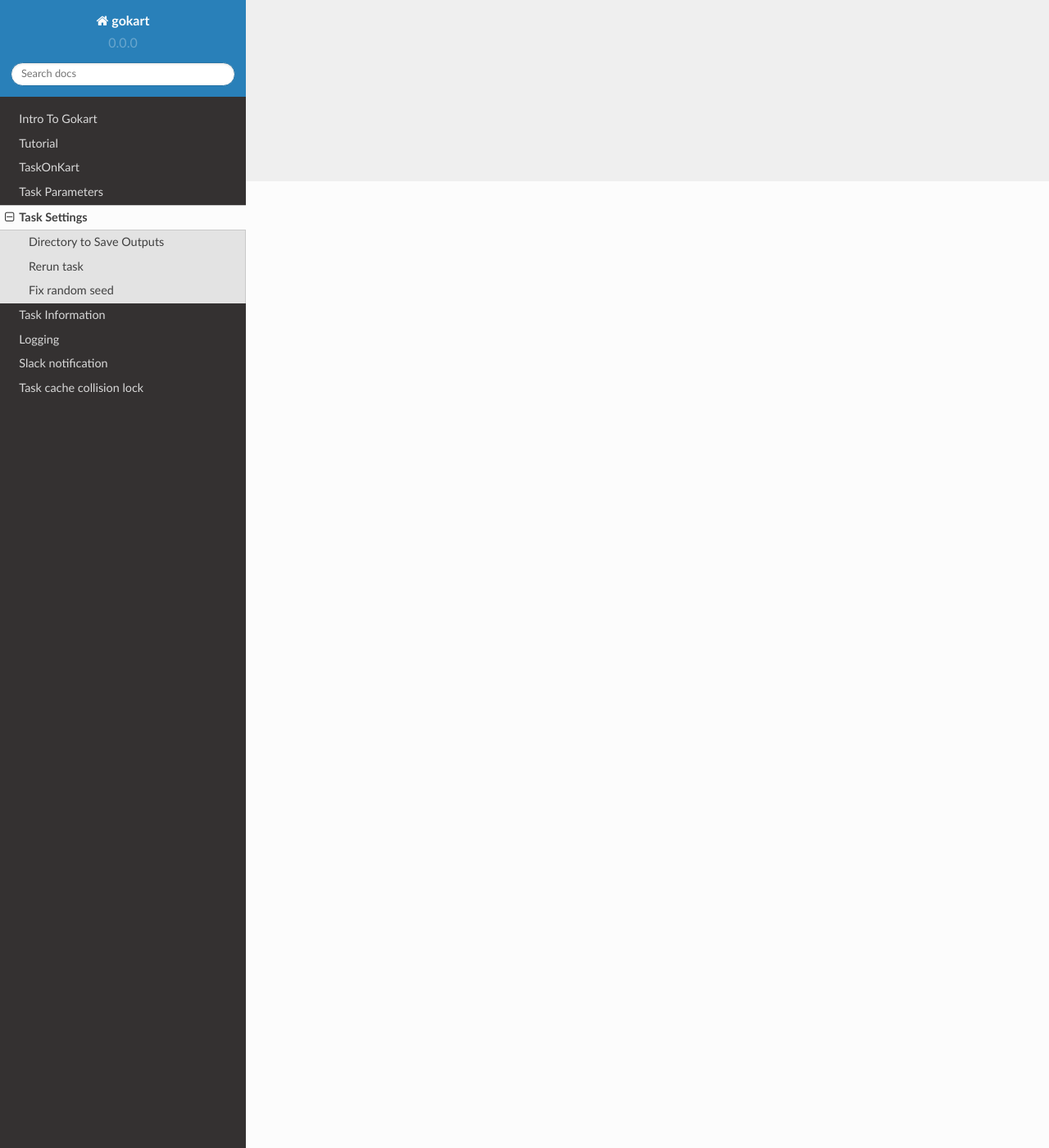
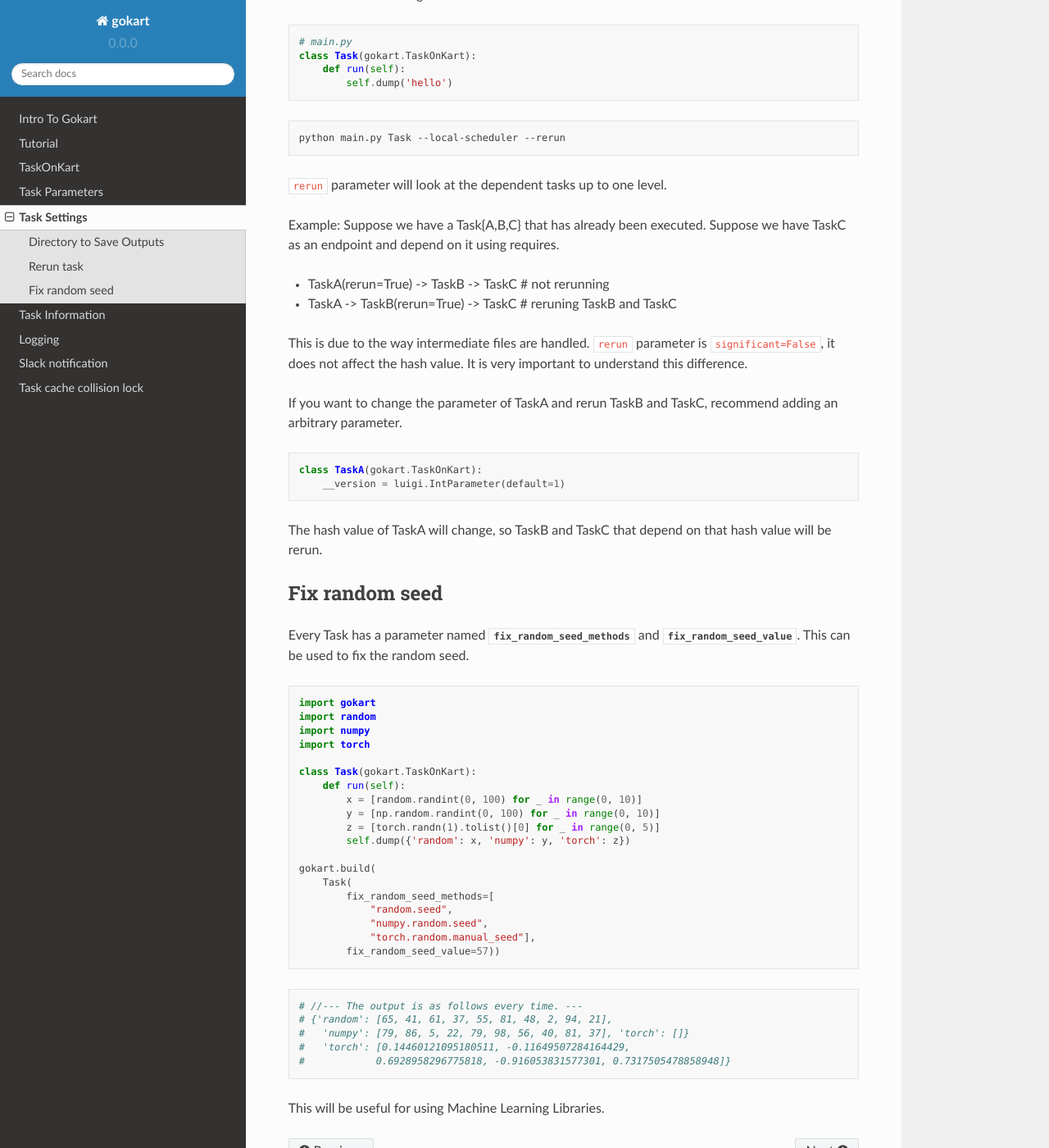
Before and after one commit to m3dev/gokart, a Sphinx documentation site: the page built from docs/task_settings.rst, in a window 1280 px wide and 1400 px high, scrolled down 1179 px. Shown: the whole window at 82% size. Built offline with Sphinx 7.4.7 and the Read the Docs theme 2.0.0, drawn with Linux system fonts in a browser that asks for light colours; pages that are not in the unit, such as notebooks, are missing from menus; the version number is read from the project's files by our own code; some of the changed text lies outside the part shown.

Commit message:
update task_settings

```diff
--- a/docs/task_settings.rst
+++ b/docs/task_settings.rst
@@ -8,16 +8,120 @@ Directory to Save Outputs
 -------------------------
 
 We can use both a local directory and the S3 to save outputs.
-To use local directory, please set a local directory path to :attr:`~gokart.task.TaskOnKart.workspace_directory`.
-To use the S3 repository, please set ``s3://{YOUR_REPOSITORY_NAME}`` to :attr:`~gokart.task.TaskOnKart.workspace_directory`,
-and appropriate values to the parameters of :class:`~gokart.s3_config.S3Config`.
+To use local directory, please set a local directory path to :attr:`~gokart.task.TaskOnKart.workspace_directory`. Please refer to :doc:`task_parameters` for how to set it up.
+
+It is recommended to use the config file since it does not change much.
+
+::
+
+    # base.ini
+    [TaskOnKart]
+    workspace_directory=%(TASK_WORKSPACE_DIRECTORY)s
+
+.. code:: python
+
+    # main.py
+    import gokart
+    gokart.add_config('base.ini')
+
+
+To use the S3 or GCS repository, please set ``s3://{YOUR_REPOSITORY_NAME}`` or ``gs://{YOUR_REPOSITORY_NAME}``.
+
+And appropriate values to the parameters of :class:`~gokart.s3_config.S3Config` or :class:`~gokart.gcs_config.GCSConfig`. These read credential information from Environment Variables.
+
+.. code:: sh
+
+    # S3
+    export AWS_ACCESS_KEY_ID='~~~'  # AWS access key
+    export AWS_SECRET_ACCESS_KEY='~~~'  # AWS secret access key
+
+    # GCS
+    export GCS_CREDENTIAL='~~~'  # GCS credential
+    export DISCOVER_CACHE_LOCAL_PATH='~~~'  # The local file path of discover api cache.
 
 
 Rerun task
 ----------
-[TBD]
+
+There are times when we want to rerun a task, such as when change script or on batch. Please use the ``rerun`` parameter or add an arbitrary parameter.
+
+
+When set rerun as follows:
+
+.. code:: python
+
+    # rerun TaskA
+    gokart.build(Task(rerun=True))
+
+
+When used from an argument as follows:
+
+.. code:: python
+
+    # main.py
+    class Task(gokart.TaskOnKart):
+        def run(self):
+            self.dump('hello')
+
+.. code:: sh
+
+    python main.py Task --local-scheduler --rerun
+
+
+``rerun`` parameter will look at the dependent tasks up to one level.
+
+Example: Suppose we have a Task{A,B,C} that has already been executed. Suppose we have TaskC as an endpoint and depend on it using requires.
+
+- TaskA(rerun=True)  ->  TaskB  ->  TaskC    # not rerunning
+- TaskA  ->  TaskB(rerun=True)  ->  TaskC    # reruning TaskB and TaskC
+
+This is due to the way intermediate files are handled. ``rerun`` parameter is ``significant=False``, it does not affect the hash value. It is very important to understand this difference.
+
+
+If you want to change the parameter of TaskA and rerun TaskB and TaskC, recommend adding an arbitrary parameter.
+
+.. code:: python
+
+    class TaskA(gokart.TaskOnKart):
+        __version = luigi.IntParameter(default=1)
+
+The hash value of TaskA will change, so TaskB and TaskC that depend on that hash value will be rerun.
 
 
 Fix random seed
 ---------------
-[TBD]
+
+Every Task has a parameter named :attr:`~gokart.task.TaskOnKart.fix_random_seed_methods` and :attr:`~gokart.task.TaskOnKart.fix_random_seed_value`. This can be used to fix the random seed.
+
+
+.. code:: python
+
+    import gokart
+    import random
+    import numpy
+    import torch
+
+    class Task(gokart.TaskOnKart):
+        def run(self):
+            x = [random.randint(0, 100) for _ in range(0, 10)]
+            y = [np.random.randint(0, 100) for _ in range(0, 10)]
+            z = [torch.randn(1).tolist()[0] for _ in range(0, 5)]
+            self.dump({'random': x, 'numpy': y, 'torch': z})
+
+    gokart.build(
+        Task(
+            fix_random_seed_methods=[
+                "random.seed",
+                "numpy.random.seed",
+                "torch.random.manual_seed"],
+            fix_random_seed_value=57))
+
+::
+
+    # //--- The output is as follows every time. ---
+    # {'random': [65, 41, 61, 37, 55, 81, 48, 2, 94, 21],
+    #   'numpy': [79, 86, 5, 22, 79, 98, 56, 40, 81, 37], 'torch': []}
+    #   'torch': [0.14460121095180511, -0.11649507284164429,
+    #            0.6928958296775818, -0.916053831577301, 0.7317505478858948]}
+
+This will be useful for using Machine Learning Libraries.
```
Also changed, not shown: docs/intro_to_gokart.rst (+9 -1 lines).
